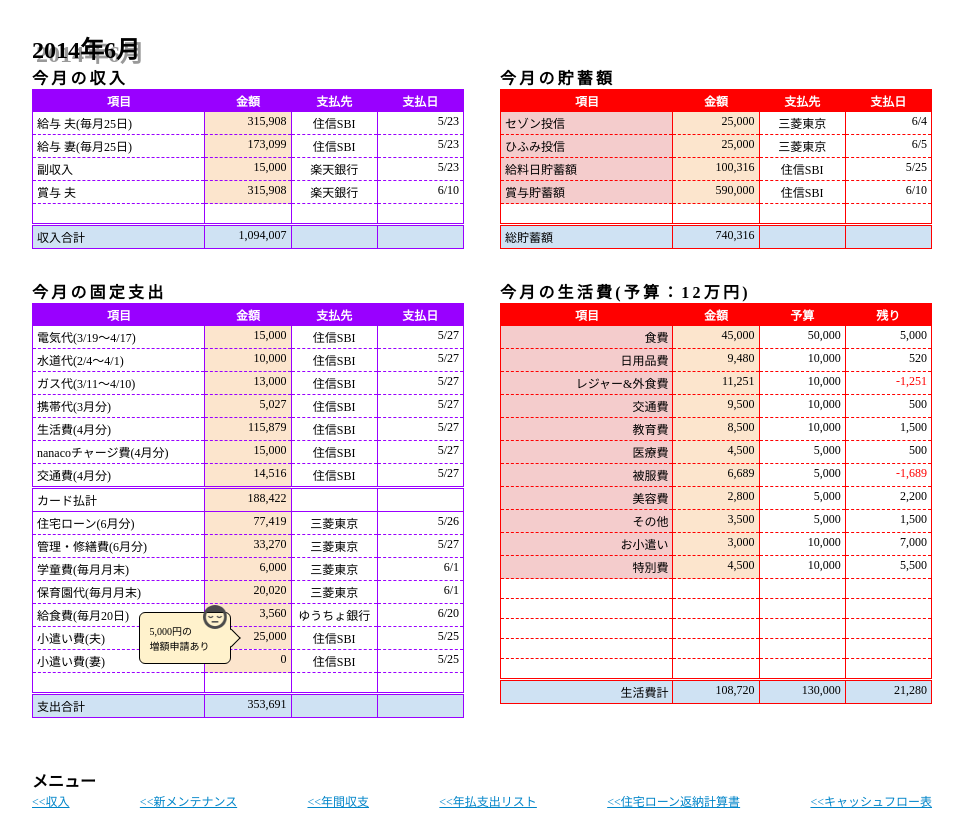
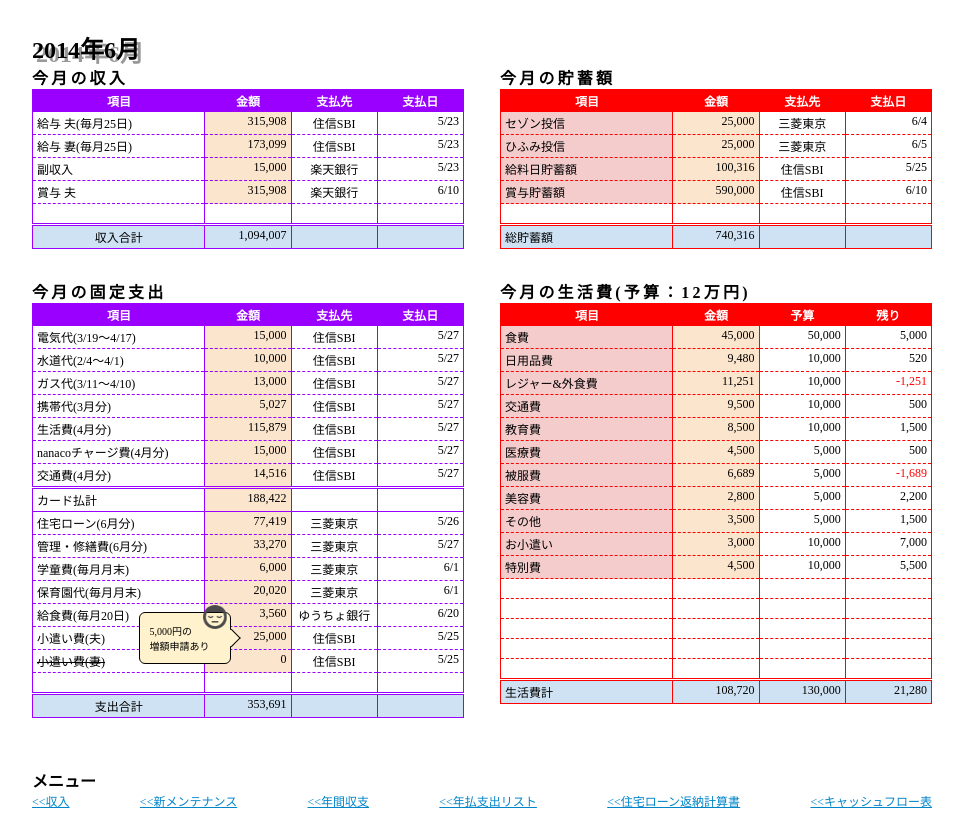
Before and after one commit to ys-kobayashi/ys-practice, a plain HTML site: page 01_htmlCss/05_table/index.html in a window 1280 px wide. Shown: the whole page, without its empty margins (158-1121 px from the left). Drawn offline with nearby package versions, Linux system fonts and the light colour scheme; a script that the page names is missing.

Commit message:
01_htmlCss -> 05_table fix

```diff
--- a/01_htmlCss/05_table/common/scss/style.scss
+++ b/01_htmlCss/05_table/common/scss/style.scss
@@ -61,6 +61,14 @@
     display: flex;
     justify-content: space-between;
 
+    .l_ctr {
+      text-align: center;
+    }
+
+    .l_lineThrough {
+      text-decoration: line-through;
+    }
+
     &:not(:first-of-type) {
       margin-top: 30px;
     }
@@ -82,8 +90,12 @@
 
       tbody {
         &.alignAdjust {
-          td {
-            text-align: right;
+          tr {
+            td {
+              &:nth-of-type(3){
+                text-align: right;
+              }
+            }
           }
         }
       }
--- a/01_htmlCss/05_table/index.html
+++ b/01_htmlCss/05_table/index.html
@@ -220,7 +220,7 @@
 							<td>5/25</td>
 						</tr>
 						<tr>
-							<td>小遣い費(妻)</td>
+							<td class="l_lineThrough">小遣い費(妻)</td>
 							<td class="tableRow__table--priceHl">0</td>
 							<td>住信SBI</td>
 							<td>5/25</td>
```
Also changed, not shown: 01_htmlCss/05_table/style.css.
